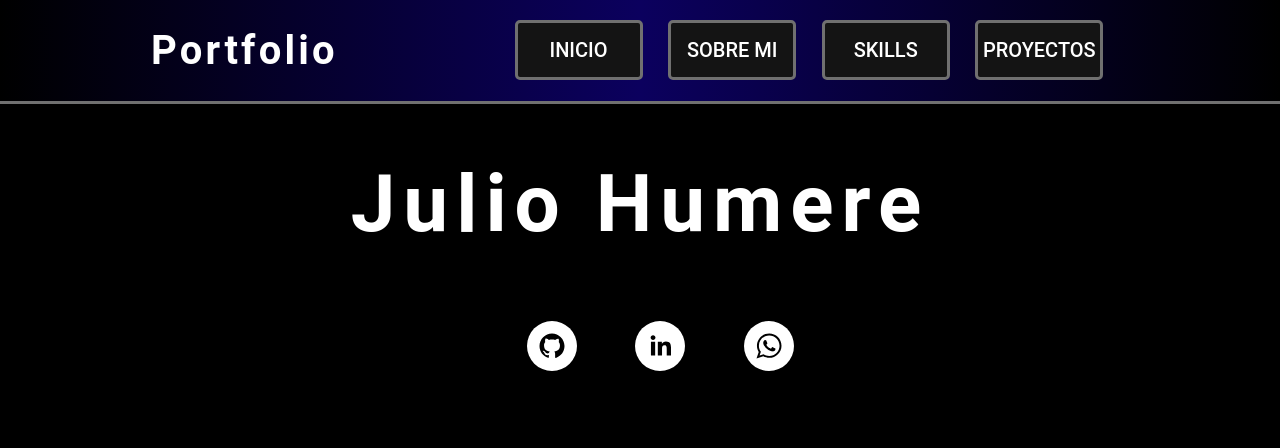
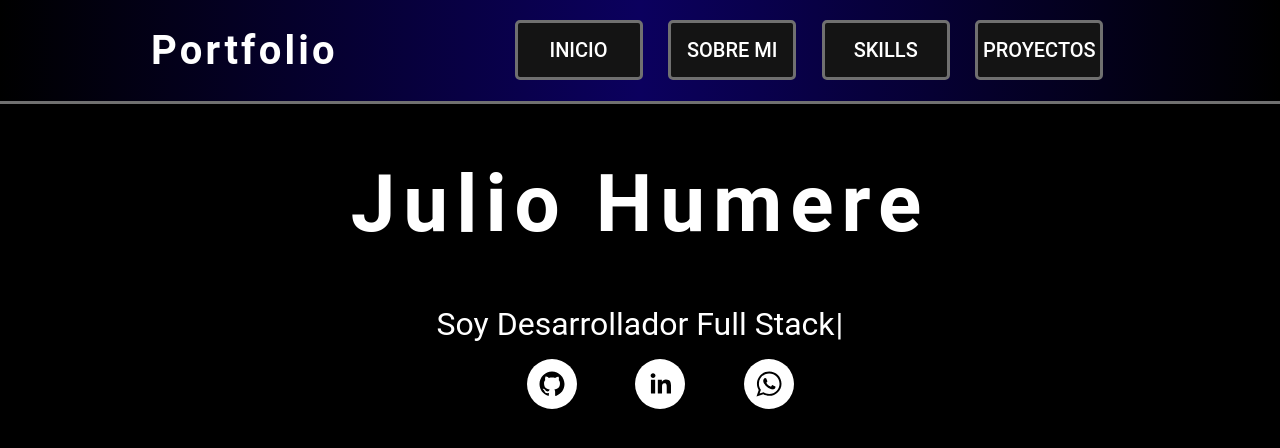
Before and after one commit to Julihumere/portfolio-Julio-Humere, a Next.js app: page / in a window 1280 px wide. Shown: the top 448 px of the page. Built offline with nearby package versions, Linux system fonts and the light colour scheme.

Commit message:
portfolio terminado

```diff
--- a/pages/index.js
+++ b/pages/index.js
@@ -16,14 +16,14 @@ export default function Home() {
       <Layout />
       <div className={styles.home__divMayor}>
         <h1 className={styles.home__title}>Julio Humere</h1>
-        {/* <Typewriter
+        <Typewriter
           options={{
             loop: true,
             autoStart: true,
             pause: 3000,
             strings: ["Soy Desarrollador Full Stack"],
           }}
-        /> */}
+        />
 
         <ul className={styles.home__ul}>
           <li>
```
